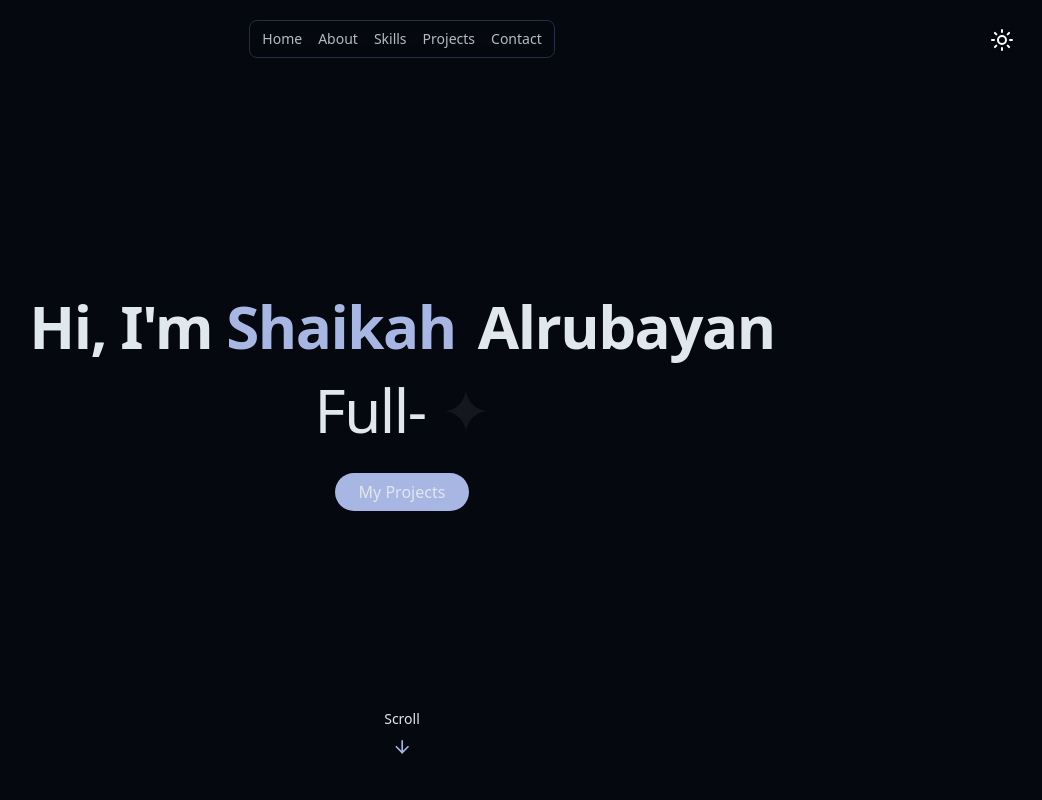
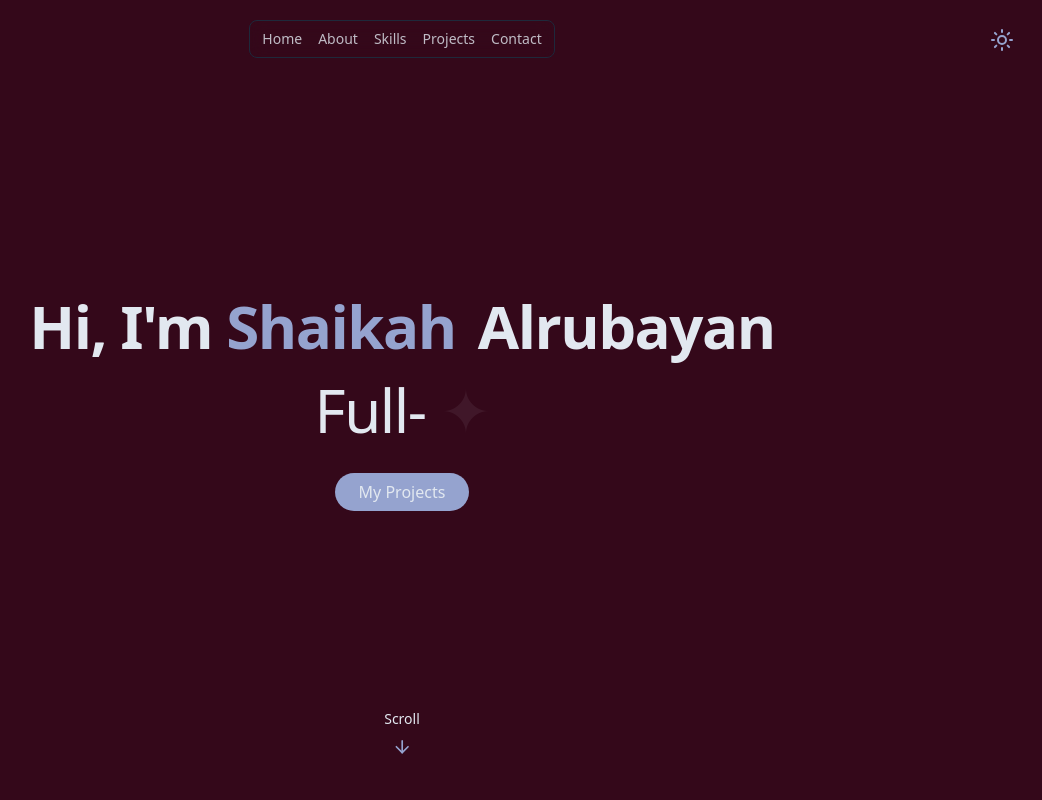
Before and after one commit to shaikah572/portfolio-v3, a React (Vite) app: page / in a window 1280 px wide. Both pictures are taken after a click on the button 1240 px from the left and 40 px from the top of the page. Shown: the top 800 px of the page, without its empty margins (238-1280 px from the left). Built offline with nearby package versions, Linux system fonts and the light colour scheme.

Commit message:
fix colors

```diff
--- a/src/Components/ThemToggle.jsx
+++ b/src/Components/ThemToggle.jsx
@@ -35,9 +35,9 @@ const ThemToggle = () => {
                 "focus:outlin-hidden"
             )}>
             {isDark ?
-                (<Sun className='h-6 w6 text-white' />)
+                (<Sun className='h-6 w6 text-primary' />)
                 :
-                (<Moon className='h-6 w-6 text-black' />)}
+                (<Moon className='h-6 w-6 text-primary' />)}
         </button>
     )
 }
--- a/src/index.css
+++ b/src/index.css
@@ -1,14 +1,14 @@
 @import 'tailwindcss';
 
 @theme {
-  --color-border: hsl(var(--border));
-  --color-background: hsl(var(--background));
-  --color-foreground: hsl(var(--foreground));
+  --color-border: var(--border);
+  --color-background: var(--background);
+  --color-foreground: var(--foreground);
 
   --color-primary: var(--primary);
-  --color-primary-foreground: hsl(var(--primary-foreground));
+  --color-primary-foreground: var(--primary-foreground);
 
-  --color-card: hsl(var(--card));
+  --color-card: var(--card);
 
   --animate-fade-in: fade-in 0.7s ease-out forwards;
   --animate-fade-in-delay-1: fade-in 0.7s ease-out 0.2s forwards;
@@ -33,27 +33,27 @@
 
 @layer base {
   :root {
-    --background: 210 40% 98%;
-    --foreground: 222 47% 11%;
+    --background: #F8FAFC;
+    --foreground: #020817;
 
-    --card: 0 0% 100%;
+    --card: #FFFFFF;
 
     --primary: #4f0c28;
-    --primary-foreground: 210 40% 98%;
+    --primary-foreground: #F8FAFC;
 
-    --border: 214 32% 91%;
+    --border: #E2E8F0;
   }
 
   .dark {
-    --background: 222 47% 4%;
-    --foreground: 213 31% 91%;
+    --background: #34081a;
+    --foreground: #E2E8F0;
 
-    --card: 222 47% 8%;
+    --card: #230612;
 
-    --primary: #a7b6e3;
-    --primary-foreground: 213 31% 91%;
+    --primary: #95a3cf;
+    --primary-foreground: #E2E8F0;
 
-    --border: 217 33% 20%;
+    --border: #1E293B;
   }
 
   * {
--- a/src/styles/Preloader.scss
+++ b/src/styles/Preloader.scss
@@ -3,7 +3,7 @@
 .preloader {
   width: 100%;
   height: 100vh;
-  background: #121317;
+  background: #34081a;
   display: flex;
   flex-direction: column;
   align-items: center;
@@ -19,7 +19,7 @@
 /* Frame lines */
 .line {
   position: absolute;
-  background: #8b9cff;
+  background: #a7b6e3;
 
   &.top,
   &.bottom {
@@ -76,7 +76,7 @@
   font-family: "Inter", sans-serif;
   font-size: 32px;
   font-weight: 600;
-  color: #e0e7ff;
+  color: #a7b6e3;
   letter-spacing: 2px;
 }
 
@@ -87,7 +87,7 @@
   font-size: 12px;
   letter-spacing: 4px;
   text-transform: uppercase;
-  color: #a5b4fc;
+  color: #a7b6e3;
   opacity: 0;
   animation: fade-in 0.6s ease forwards;
 
```
